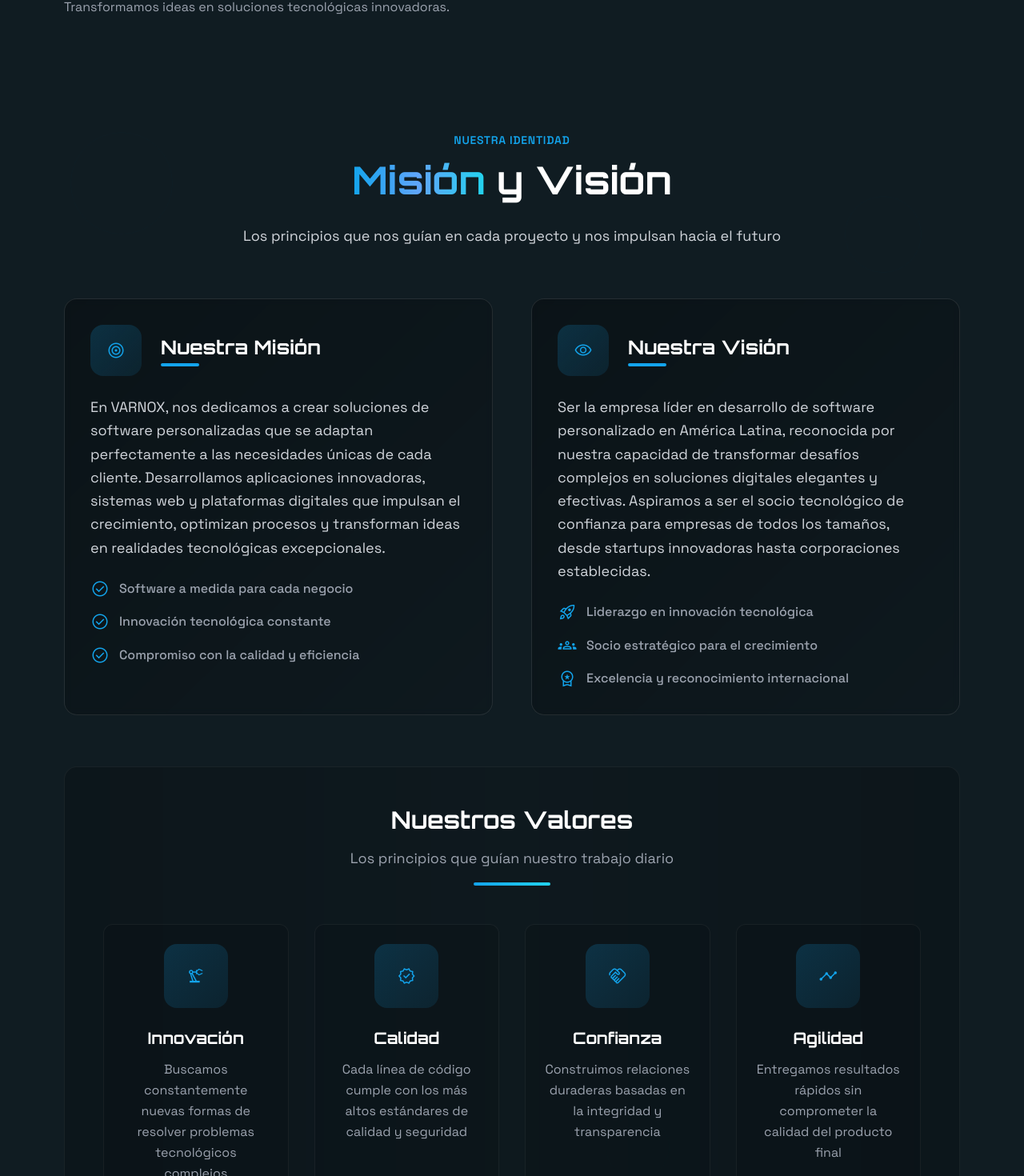
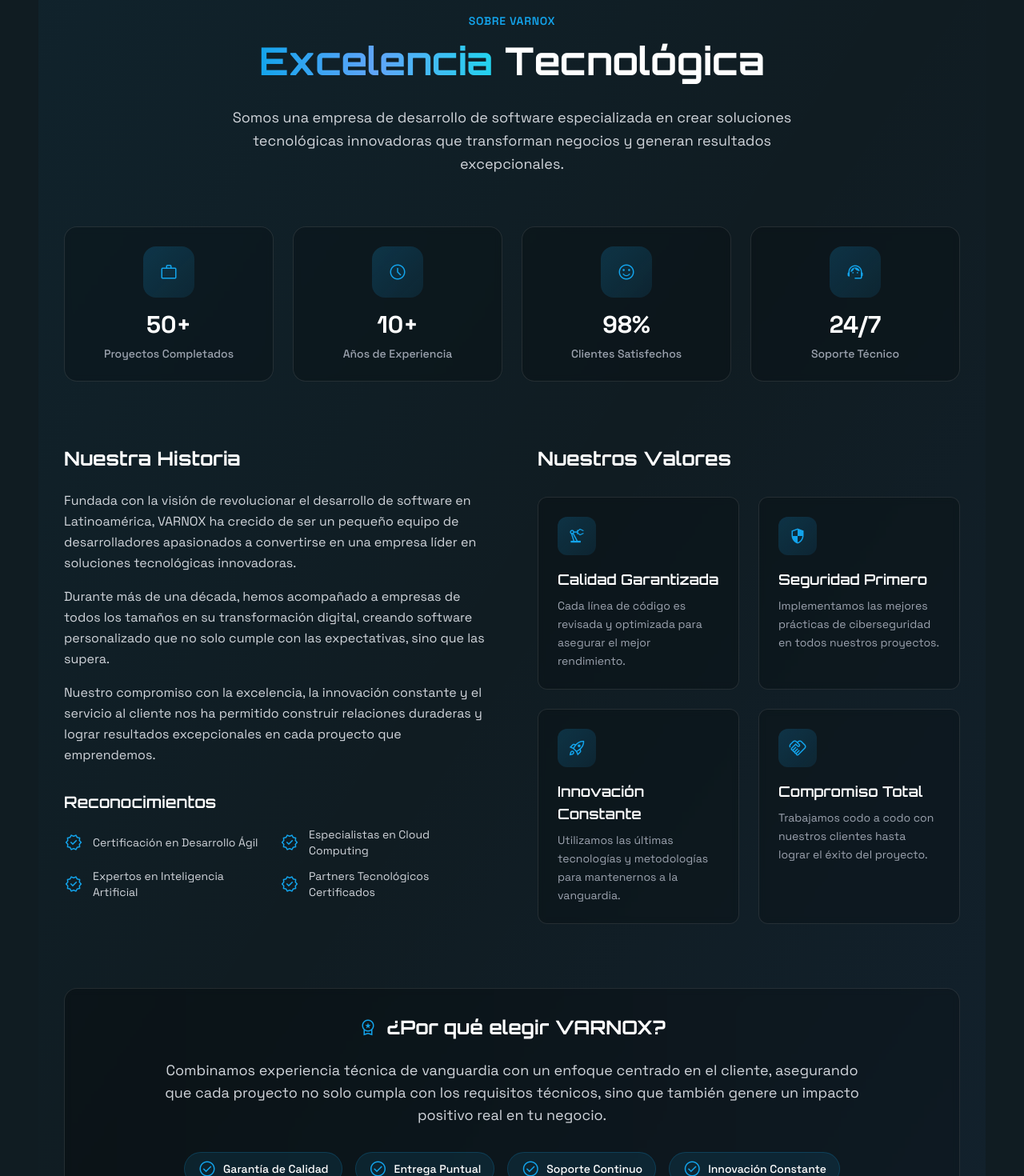
Before and after one commit to Jose25UPT/varnox, a Next.js app in the folder varnox-front/: page / in a window 1280 px wide. Shown: the part 3896-5366 px from the top of the page at 80% size. Built offline with nearby package versions, Linux system fonts and the light colour scheme.

Commit message:
commit varnox

```diff
--- a/varnox-front/src/components/AboutSection.tsx
+++ b/varnox-front/src/components/AboutSection.tsx
@@ -1,9 +1,164 @@
 export default function AboutSection() {
+  const stats = [
+    { number: "50+", label: "Proyectos Completados", icon: "work" },
+    { number: "10+", label: "Años de Experiencia", icon: "schedule" },
+    { number: "98%", label: "Clientes Satisfechos", icon: "sentiment_satisfied" },
+    { number: "24/7", label: "Soporte Técnico", icon: "support_agent" }
+  ]
+
+  const values = [
+    {
+      icon: "precision_manufacturing",
+      title: "Calidad Garantizada",
+      description: "Cada línea de código es revisada y optimizada para asegurar el mejor rendimiento."
+    },
+    {
+      icon: "security",
+      title: "Seguridad Primero",
+      description: "Implementamos las mejores prácticas de ciberseguridad en todos nuestros proyectos."
+    },
+    {
+      icon: "rocket_launch",
+      title: "Innovación Constante",
+      description: "Utilizamos las últimas tecnologías y metodologías para mantenernos a la vanguardia."
+    },
+    {
+      icon: "handshake",
+      title: "Compromiso Total",
+      description: "Trabajamos codo a codo con nuestros clientes hasta lograr el éxito del proyecto."
+    }
+  ]
+
+  const achievements = [
+    "Certificación en Desarrollo Ágil",
+    "Especialistas en Cloud Computing",
+    "Expertos en Inteligencia Artificial",
+    "Partners Tecnológicos Certificados"
+  ]
+
   return (
-    <section id="about" className="py-16 bg-background-dark">
-      <div className="max-w-6xl mx-auto px-4">
-        <h2 className="text-3xl font-bold text-white">Sobre nosotros</h2>
-        <p className="text-gray-400 mt-2">Transformamos ideas en soluciones tecnológicas innovadoras.</p>
+    <section id="about" className="py-20 lg:py-32 bg-background-dark relative overflow-hidden">
+      {/* Background Effects */}
+      <div className="absolute inset-0 bg-gradient-to-br from-primary/5 via-transparent to-blue-500/5"></div>
+      <div className="absolute top-20 left-20 w-72 h-72 bg-primary/3 rounded-full blur-3xl"></div>
+      <div className="absolute bottom-20 right-20 w-96 h-96 bg-blue-500/3 rounded-full blur-3xl"></div>
+
+      <div className="max-w-7xl mx-auto px-4 sm:px-6 lg:px-8 relative z-10">
+        {/* Header */}
+        <div className="text-center mb-16">
+          <div className="text-primary text-sm mb-4 tracking-wider uppercase font-semibold">Sobre VARNOX</div>
+          <h2 className="text-4xl md:text-5xl font-bold mb-8 text-white">
+            <span className="bg-gradient-to-r from-primary via-blue-400 to-cyan-400 bg-clip-text text-transparent">Excelencia</span> Tecnológica
+          </h2>
+          <p className="text-gray-300 text-lg max-w-3xl mx-auto leading-relaxed">
+            Somos una empresa de desarrollo de software especializada en crear soluciones tecnológicas
+            innovadoras que transforman negocios y generan resultados excepcionales.
+          </p>
+        </div>
+
+        {/* Stats Grid */}
+        <div className="grid grid-cols-2 lg:grid-cols-4 gap-6 mb-20">
+          {stats.map((stat, index) => (
+            <div key={index} className="text-center group">
+              <div className="bg-black/20 border border-white/10 rounded-2xl p-6 backdrop-blur-sm hover:bg-black/30 hover:border-primary/30 transition-all duration-300 hover:scale-105">
+                <div className="w-16 h-16 bg-gradient-to-br from-primary/20 to-primary/10 rounded-2xl flex items-center justify-center mx-auto mb-4 group-hover:scale-110 transition-transform duration-300">
+                  <span className="material-symbols-outlined text-primary text-2xl">{stat.icon}</span>
+                </div>
+                <div className="text-3xl font-bold text-white mb-2">{stat.number}</div>
+                <div className="text-gray-400 text-sm font-medium">{stat.label}</div>
+              </div>
+            </div>
+          ))}
+        </div>
+
+        {/* Main Content Grid */}
+        <div className="grid grid-cols-1 lg:grid-cols-2 gap-16 mb-20">
+          {/* Left Column - Our Story */}
+          <div className="space-y-8">
+            <div>
+              <h3 className="text-2xl font-bold text-white mb-6">Nuestra Historia</h3>
+              <div className="space-y-4 text-gray-300 leading-relaxed">
+                <p>
+                  Fundada con la visión de revolucionar el desarrollo de software en Latinoamérica,
+                  VARNOX ha crecido de ser un pequeño equipo de desarrolladores apasionados a convertirse
+                  en una empresa líder en soluciones tecnológicas innovadoras.
+                </p>
+                <p>
+                  Durante más de una década, hemos acompañado a empresas de todos los tamaños en su
+                  transformación digital, creando software personalizado que no solo cumple con las
+                  expectativas, sino que las supera.
+                </p>
+                <p>
+                  Nuestro compromiso con la excelencia, la innovación constante y el servicio al cliente
+                  nos ha permitido construir relaciones duraderas y lograr resultados excepcionales
+                  en cada proyecto que emprendemos.
+                </p>
+              </div>
+            </div>
+
+            {/* Achievements */}
+            <div>
+              <h4 className="text-xl font-semibold text-white mb-4">Reconocimientos</h4>
+              <div className="grid grid-cols-1 sm:grid-cols-2 gap-3">
+                {achievements.map((achievement, index) => (
+                  <div key={index} className="flex items-center text-gray-300">
+                    <span className="material-symbols-outlined text-primary mr-3 text-lg">verified</span>
+                    <span className="text-sm">{achievement}</span>
+                  </div>
+                ))}
+              </div>
+            </div>
+          </div>
+
+          {/* Right Column - Our Values */}
+          <div>
+            <h3 className="text-2xl font-bold text-white mb-8">Nuestros Valores</h3>
+            <div className="grid grid-cols-1 sm:grid-cols-2 gap-6">
+              {values.map((value, index) => (
+                <div key={index} className="group bg-black/20 border border-white/10 rounded-xl p-6 backdrop-blur-sm hover:bg-black/30 hover:border-primary/30 transition-all duration-300">
+                  <div className="w-12 h-12 bg-gradient-to-br from-primary/20 to-primary/10 rounded-xl flex items-center justify-center mb-4 group-hover:scale-110 transition-transform duration-300">
+                    <span className="material-symbols-outlined text-primary text-xl">{value.icon}</span>
+                  </div>
+                  <h4 className="text-lg font-semibold text-white mb-2">{value.title}</h4>
+                  <p className="text-gray-400 text-sm leading-relaxed">{value.description}</p>
+                </div>
+              ))}
+            </div>
+          </div>
+        </div>
+
+        {/* Trust Indicators */}
+        <div className="text-center">
+          <div className="bg-gradient-to-r from-black/30 to-black/20 border border-white/10 rounded-2xl p-8 backdrop-blur-sm">
+            <div className="flex items-center justify-center mb-6">
+              <span className="material-symbols-outlined text-primary text-3xl mr-3">workspace_premium</span>
+              <h3 className="text-2xl font-bold text-white">¿Por qué elegir VARNOX?</h3>
+            </div>
+            <p className="text-gray-300 text-lg mb-8 max-w-4xl mx-auto">
+              Combinamos experiencia técnica de vanguardia con un enfoque centrado en el cliente,
+              asegurando que cada proyecto no solo cumpla con los requisitos técnicos, sino que también
+              genere un impacto positivo real en tu negocio.
+            </p>
+            <div className="flex flex-wrap justify-center gap-4 text-sm">
+              <div className="flex items-center bg-primary/10 border border-primary/20 rounded-full px-4 py-2">
+                <span className="material-symbols-outlined text-primary mr-2 text-lg">check_circle</span>
+                <span className="text-white font-medium">Garantía de Calidad</span>
+              </div>
+              <div className="flex items-center bg-primary/10 border border-primary/20 rounded-full px-4 py-2">
+                <span className="material-symbols-outlined text-primary mr-2 text-lg">check_circle</span>
+                <span className="text-white font-medium">Entrega Puntual</span>
+              </div>
+              <div className="flex items-center bg-primary/10 border border-primary/20 rounded-full px-4 py-2">
+                <span className="material-symbols-outlined text-primary mr-2 text-lg">check_circle</span>
+                <span className="text-white font-medium">Soporte Continuo</span>
+              </div>
+              <div className="flex items-center bg-primary/10 border border-primary/20 rounded-full px-4 py-2">
+                <span className="material-symbols-outlined text-primary mr-2 text-lg">check_circle</span>
+                <span className="text-white font-medium">Innovación Constante</span>
+              </div>
+            </div>
+          </div>
+        </div>
       </div>
     </section>
   )
```
